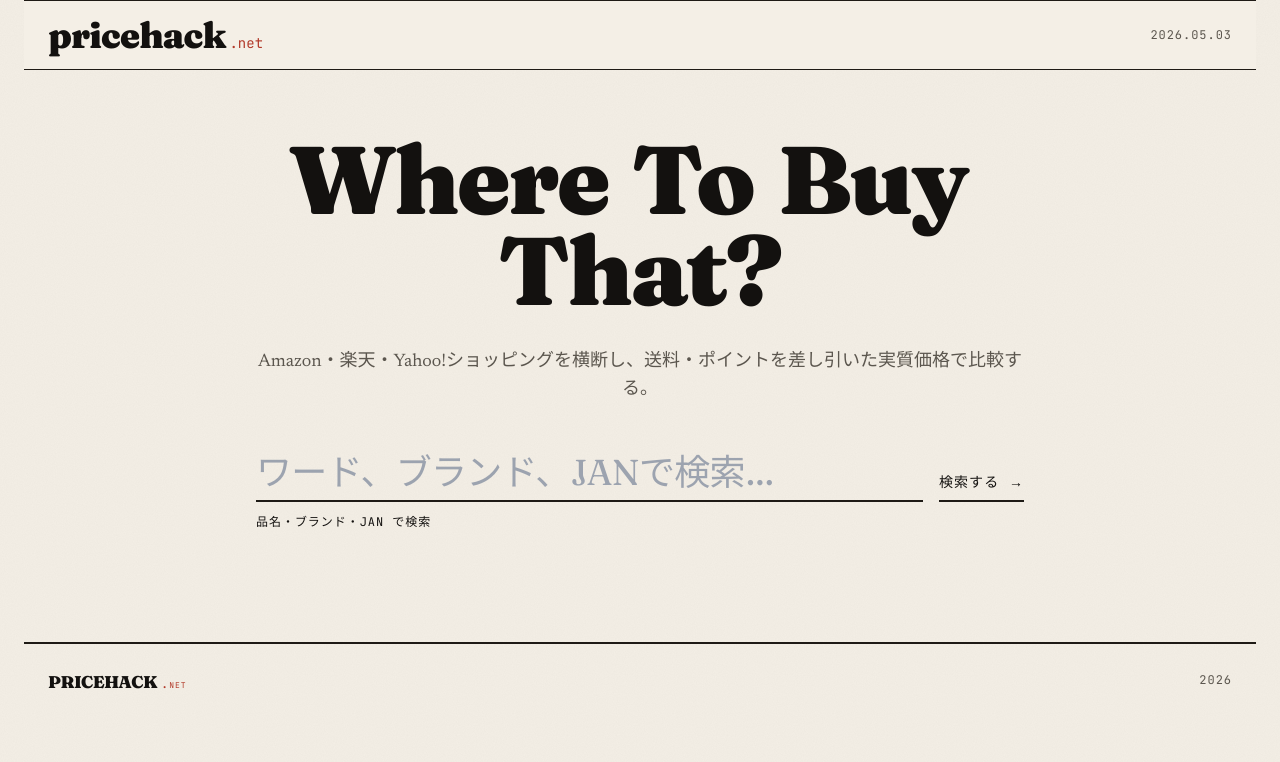
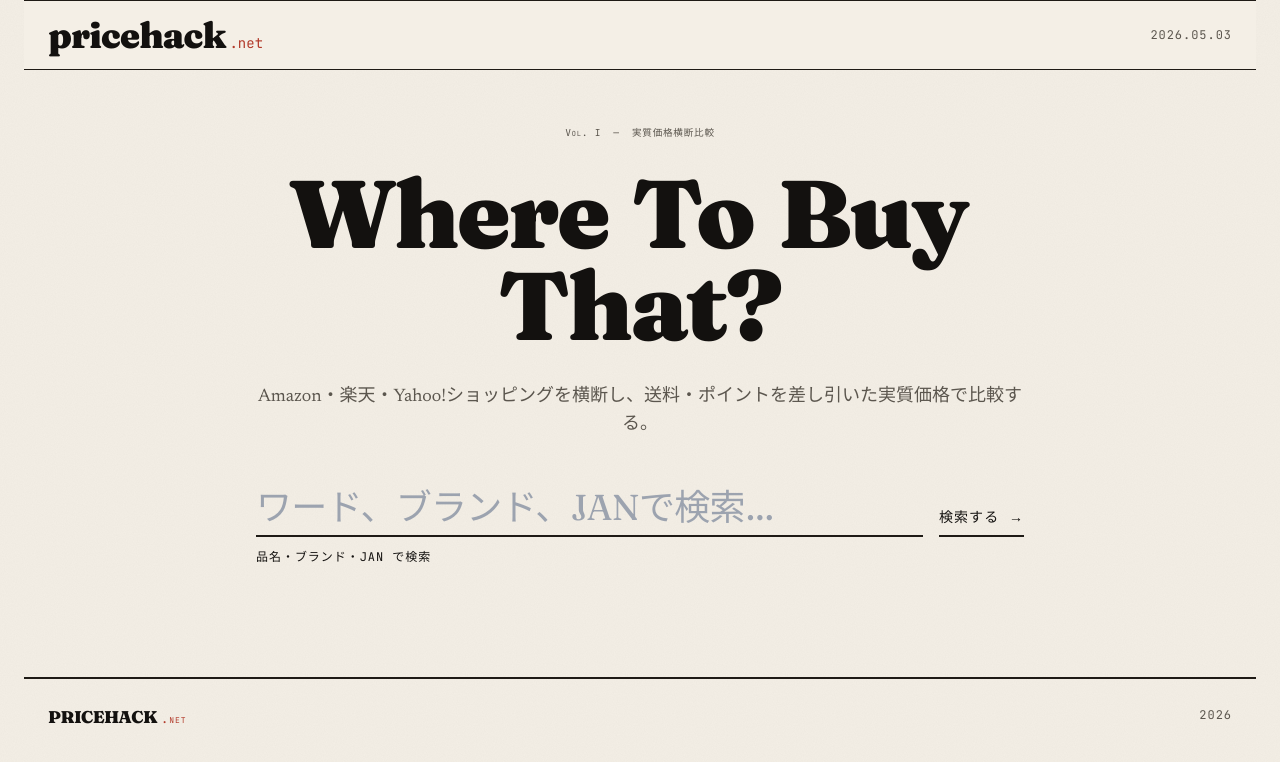
Before and after one commit to examinare000/shoppingSupporter, a Next.js app in the folder frontend/: page / in a window 1280 px wide. Shown: the top 762 px of the page. Built offline with nearby package versions, Linux system fonts and the light colour scheme.

Commit message:
フロント: ヒーローセクションにアニメーション段階と版数表記を追加

```diff
--- a/frontend/components/search/HeroSearch.tsx
+++ b/frontend/components/search/HeroSearch.tsx
@@ -24,8 +24,18 @@ const HEADLINE_WORDS = ['Where', 'To', 'Buy', 'That?'];
 
 export function HeroSearch({ onSearch }: HeroSearchProps) {
   return (
-    <section className="px-6 pt-16 pb-12">
+    <section className="px-6 pt-14 pb-12">
       <div className="max-w-3xl mx-auto text-center">
+
+        {/* エディション表記 — 紙面の版数スタンプ */}
+        <p
+          className="hero-char font-mono text-[0.6rem] small-caps tracking-editorial text-ink-muted mb-7 opacity-0"
+          style={{ animationDelay: '0ms' }}
+          aria-hidden="true"
+        >
+          Vol. I &ensp;—&ensp; 実質価格横断比較
+        </p>
+
         <h1
           aria-label="Where To Buy That?"
           className="font-display font-black tracking-tight leading-[0.95] text-ink break-normal"
@@ -36,18 +46,24 @@ export function HeroSearch({ onSearch }: HeroSearchProps) {
               key={`${word}-${i}`}
               aria-hidden="true"
               className="inline-block hero-char mr-[0.25em] last:mr-0"
-              style={{ animationDelay: `${i * 100}ms` }}
+              style={{ animationDelay: `${(i + 1) * 90}ms` }}
             >
               {word}
             </span>
           ))}
         </h1>
 
-        <p className="mt-8 font-serif text-base md:text-lg leading-relaxed text-ink-muted">
+        <p
+          className="hero-char mt-8 font-serif text-base md:text-lg leading-relaxed text-ink-muted opacity-0"
+          style={{ animationDelay: '500ms' }}
+        >
           Amazon・楽天・Yahoo!ショッピングを横断し、送料・ポイントを差し引いた実質価格で比較する。
         </p>
 
-        <div className="mt-10 text-left">
+        <div
+          className="hero-char mt-10 text-left opacity-0"
+          style={{ animationDelay: '600ms' }}
+        >
           <SearchForm onSearch={onSearch} />
           <p className="mt-3 font-mono text-xs small-caps text-ink-muted/70">
             品名・ブランド・JAN で検索
```
